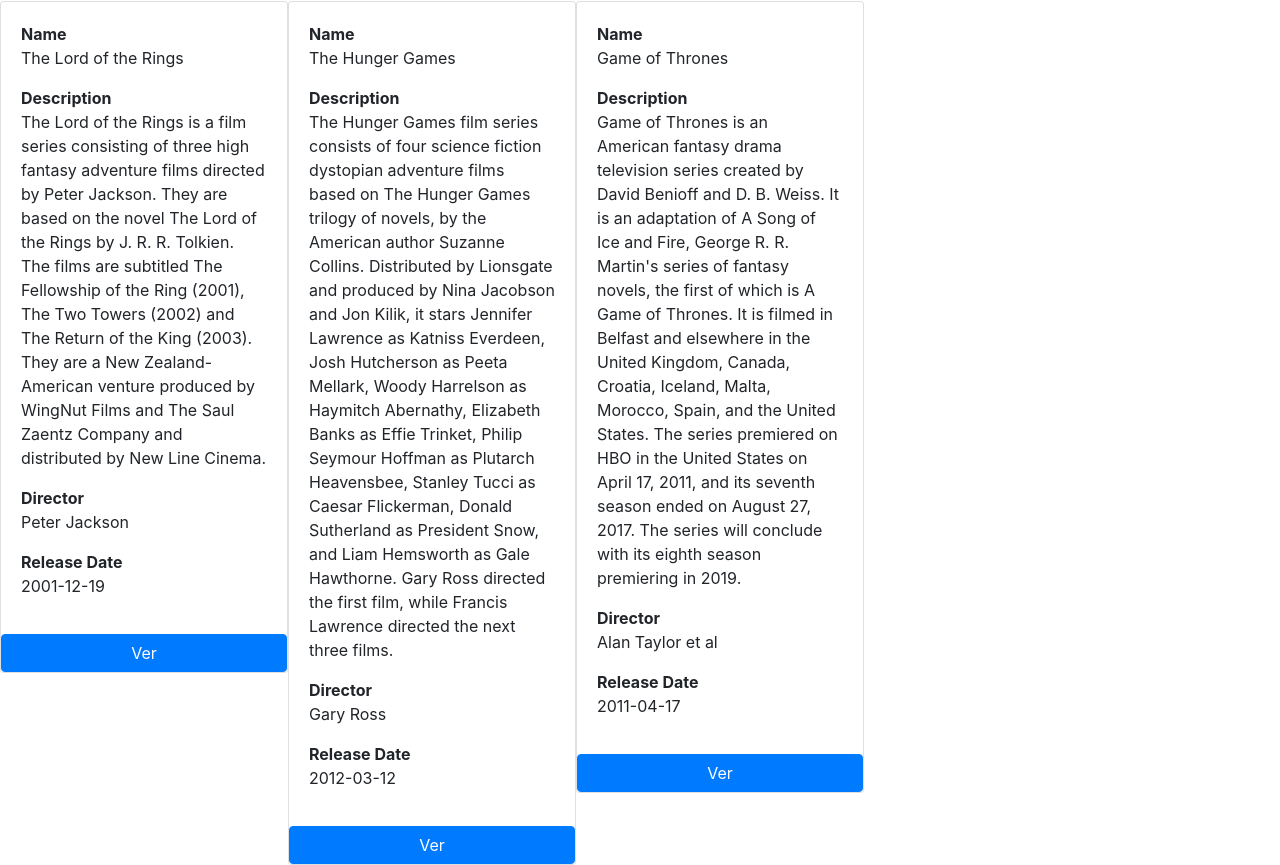
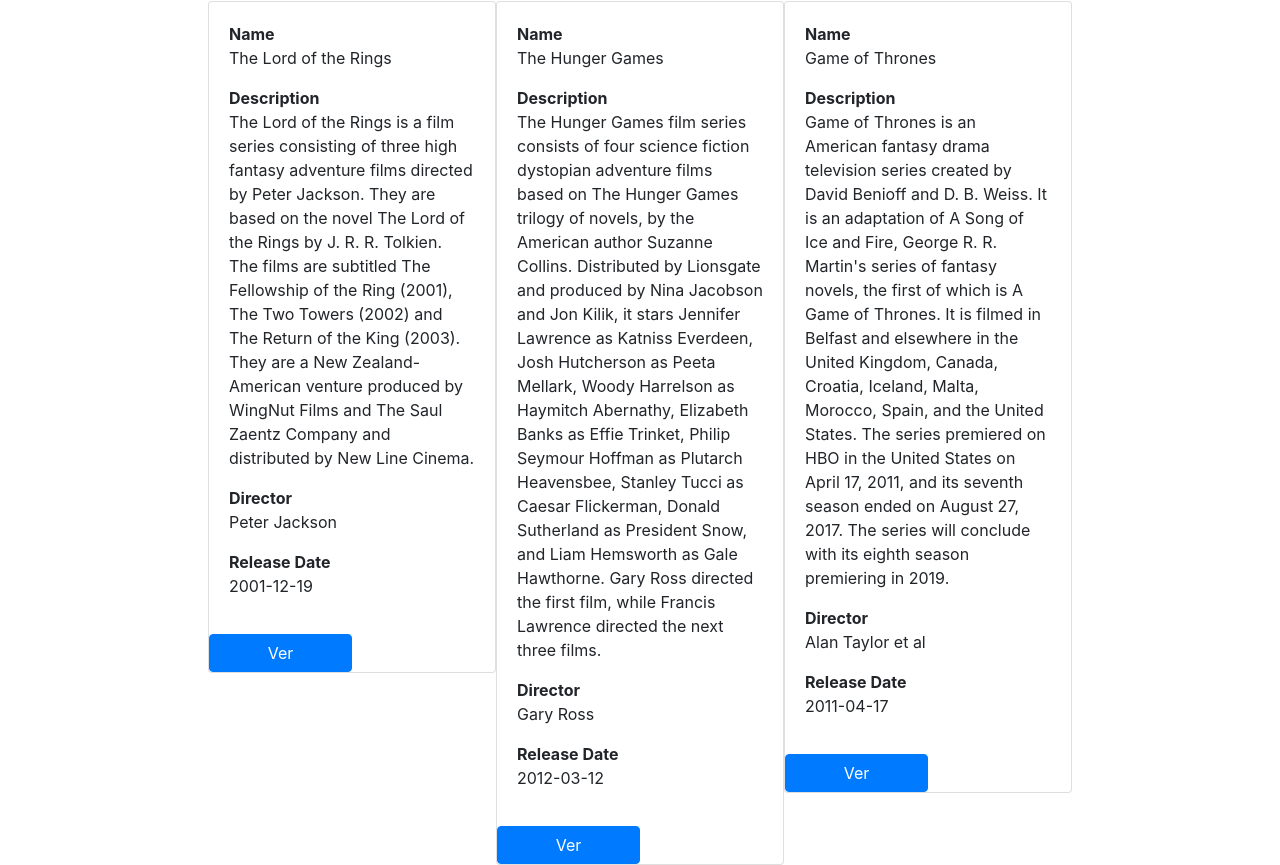
Before and after one commit to gomez20728/practica_vuejs_introduccion, a website: page index.html in a window 1280 px wide. Shown: the part 271-1136 px from the top of the page. Drawn offline with nearby package versions, Linux system fonts and the light colour scheme.

Commit message:
todo perfecto

```diff
--- a/index.html
+++ b/index.html
@@ -10,6 +10,17 @@
       <meta name="viewport" content="width=device-width, initial-scale=1">
 
       <link rel="stylesheet" href="https://stackpath.bootstrapcdn.com/bootstrap/4.3.1/css/bootstrap.min.css" integrity="sha384-ggOyR0iXCbMQv3Xipma34MD+dH/1fQ784/j6cY/iJTQUOhcWr7x9JvoRxT2MZw1T" crossorigin="anonymous">
+      <style>
+        .contenedor{
+
+
+    display:flex;
+    justify-content: center;
+    align-items: center;
+
+        }
+      </style>
+
     </head>
 
     <body>
@@ -21,7 +32,8 @@
 
 		<div class="jumbotron">
 			<h1 id="title">{{ col.collection.title }}</h1>
-		</div>
+    </div>
+    <div class="contenedor">
 		<div class="card-group">
 		<div v-for="item in col.collection.items" class="items">
 		<div class="card" style="width: 18rem;">
@@ -30,8 +42,9 @@
     <dt>{{data.prompt}}</dt>
     <dd>{{data.value}}</dd>
   </div>
-    <a href="{{item.href}}" class="btn btn-primary">Ver</a>
+    <a type="button" v-bind:href="item.href" class="btn btn-primary w-50">Ver</a>
   </div>
+</div>
 </div>
 
 		</div>
```
